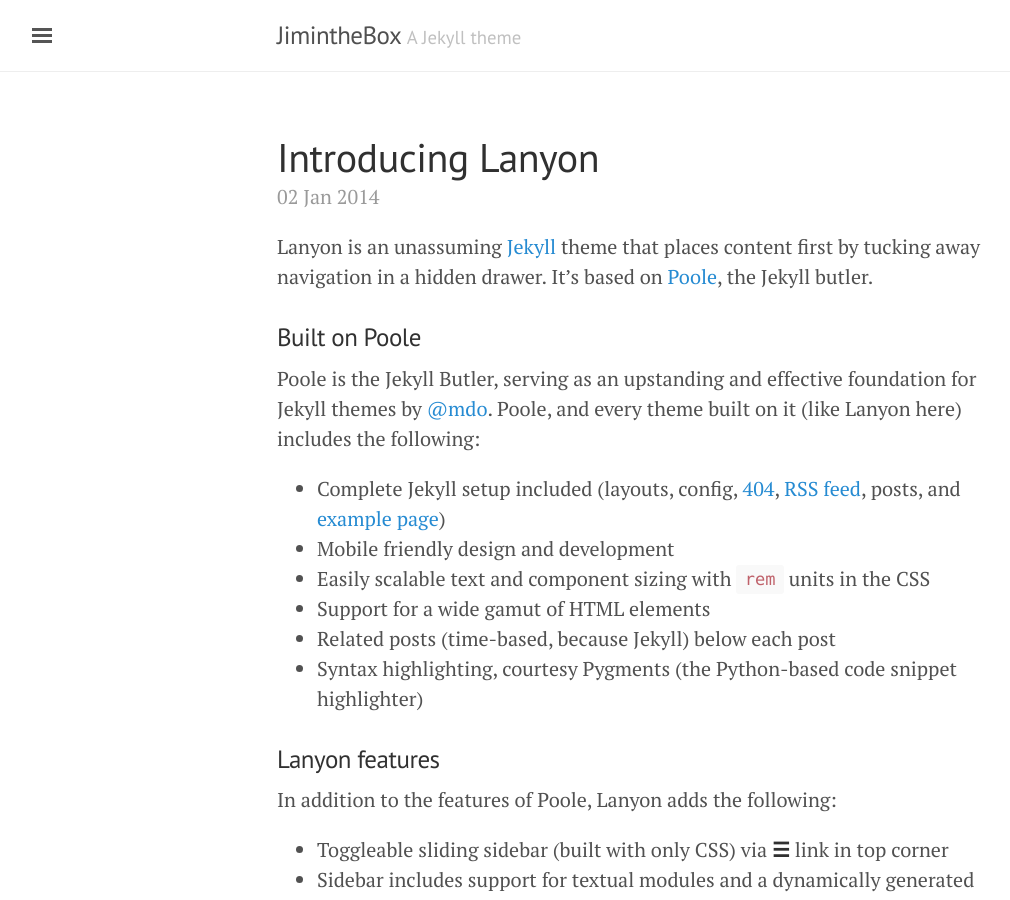
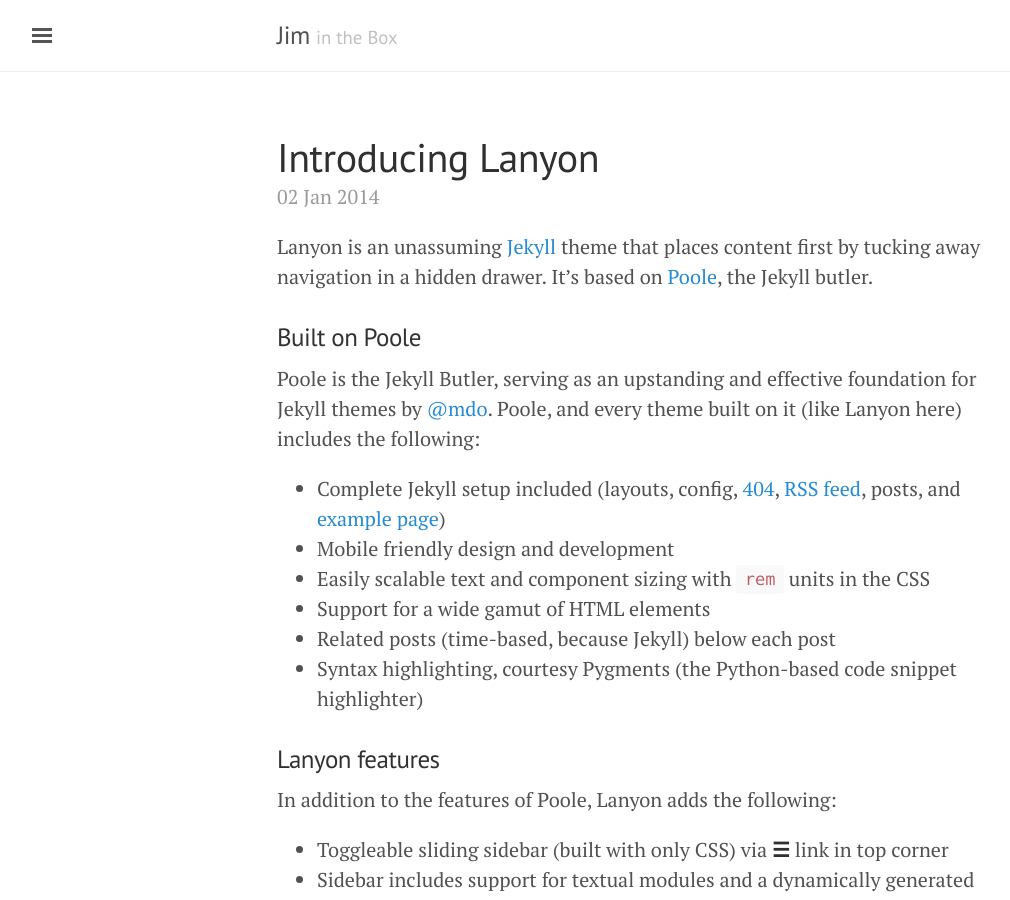
Before and after one commit to ssaru/jimheo.github.io, a Jekyll site: the page built from index.html, in a window 1280 px wide and 900 px high. Shown: the whole window, without its empty margins (3-1013 px from the left). Built offline with Jekyll 4.4.1, drawn with Linux system fonts in a browser that asks for light colours; the list of posts is cut into pages by our own code.

Commit message:
profile update

```diff
--- a/_config.yml
+++ b/_config.yml
@@ -1,16 +1,15 @@
 # Setup
-title:               JimintheBox
-tagline:             'A Jekyll theme'
-description:         'A reserved <a href="http://jekyllrb.com" target="_blank">Jekyll</a> theme that places the utmost gravity on content with a hidden drawer. Made by <a href="https://twitter.com/mdo" target="_blank">@mdo</a>.'
-url:                 http://lanyon.getpoole.com
+title:               Jim
+tagline:             'in the Box'
+description:         'The blog of Jimmy/Jim from Lubycon'
+url:                 https://jimheo.github.io
 baseurl:             ''
 paginate:            5
 
 # About/contact
 author:
-  name:              Mark Otto
-  url:               https://twitter.com/mdo
-  email:             markdotto@gmail.com
+  name:              Jim
+  email:             gjwlals111@gmail.com
 
 # Custom vars
 version:             1.0.0
```
